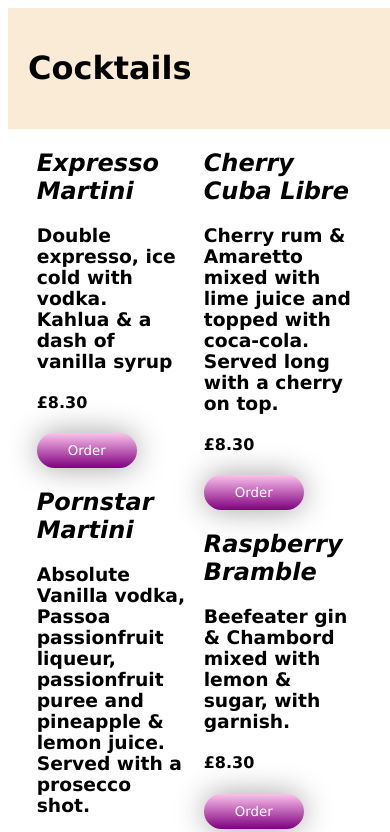
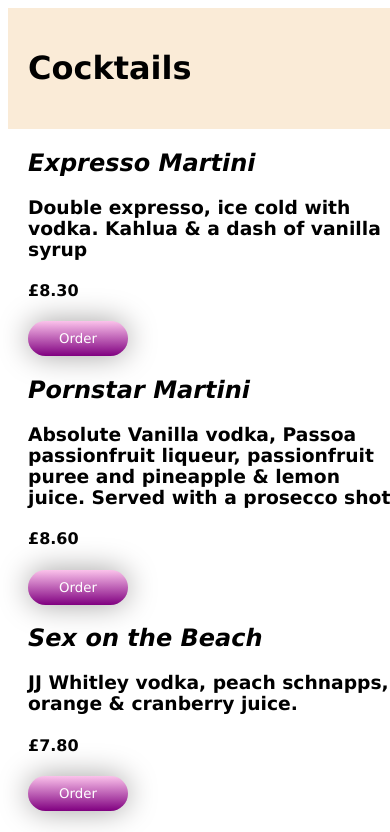
Before and after one commit to fionadodge/Cocktail-Menu, a React (Create React App) app: page / in a window 390 px wide. Shown: the top 832 px of the page. Built offline with nearby package versions, Linux system fonts and the light colour scheme.

Commit message:
responsive layout sorted

```diff
--- a/src/Button.js
+++ b/src/Button.js
@@ -4,21 +4,38 @@ import './Button.css';
 function Button(props){
   const { id, productId } = props;
 
+  const handleClick = () => {
+    const selectedProducts = JSON.parse(localStorage.getItem('selectedProducts')) || [];
+    const index = selectedProducts.indexOf(id);
+    if (index > -1) {
+      selectedProducts.splice(index, 1);
+    } else {
+      selectedProducts.push(id);
+    }
+    localStorage.setItem('selectedProducts', JSON.stringify(selectedProducts));
+  };
+
   const handleMouseEnter = () => {
-    const heading = document.getElementById(productId);
-    heading.style.backgroundColor = "grey";
+    document.addEventListener("DOMContentLoaded", () => {
+      const heading = document.getElementById(productId);
+      if (heading) {
+        heading.style.backgroundColor = "grey";
+      }
+    });
   };
 
   const handleMouseLeave = () => {
-    const heading = document.getElementById(productId);
-    heading.style.backgroundColor = "transparent";
+    document.addEventListener("DOMContentLoaded", () => {
+      const heading = document.getElementById(productId);
+      if (heading) {
+        heading.style.backgroundColor = "transparent";
+      }
+    });
   };
 
   return (
     <div>
-        <a href='orderpg.html'>
-        <button class="button" onMouseEnter={handleMouseEnter} onMouseLeave={handleMouseLeave}>Order</button>
-        </a>
+        <button id={id} className="button" onClick={handleClick} onMouseEnter={handleMouseEnter} onMouseLeave={handleMouseLeave}>Order</button>
     </div>
   );
 }
--- a/src/Image.js
+++ b/src/Image.js
@@ -1,5 +1,5 @@
 import React from "react";
-import './Image.css';
+import './image.css';
 
 function Images({src, quote, cocktail}) {
 
--- a/src/Product.js
+++ b/src/Product.js
@@ -3,25 +3,15 @@ import React from "react";
 import Button from './Button';
 import './Product.css';
 
-function Product({name, description, price}) {
+function Product({id, name, description, price}) {
   const formattedPrice = price.toFixed(2);
-
-  const handleMouseEnter = () => {
-    const heading = document.getElementById("product-heading");
-    heading.style.backgroundColor = "grey";
-  };
-
-  const handleMouseLeave = () => {
-    const heading = document.getElementById("product-heading");
-    heading.style.backgroundColor = "transparent";
-  };
 
   return (
     <div>
       <h2 id="product-heading"><i>{name}</i></h2>
       <h3>{description}</h3>
       <h4>£{formattedPrice}</h4>
-      <Button onMouseEnter={handleMouseEnter} onMouseLeave={handleMouseLeave}>Order</Button>
+      <Button id={id}  />
     </div>
   );
 }
--- a/src/image.css
+++ b/src/image.css
@@ -28,3 +28,9 @@
     color: rgb(167, 165, 165); /* set the text color to contrast with the image */
     padding: 10px; /* add some padding to the text to make it more legible */
 }
+
+@media (max-width: 500px) {
+  #cocktail_photo_quote {
+    max-width: 190px;
+  }
+}
--- a/src/index.css
+++ b/src/index.css
@@ -29,6 +29,19 @@ code {
 
 .Main_Menu {
   display: flex;
+  flex-direction: row;
   justify-content: space-around;
   margin-bottom: 20px;
 }
+
+@media (max-width: 500px) {
+  .Main_Menu {
+    flex-direction: column;
+  }
+
+  .Column1, .Column2 {
+    width: 100%;
+    margin-right: 10px;
+    padding-right: 20px;
+  }
+}
```
